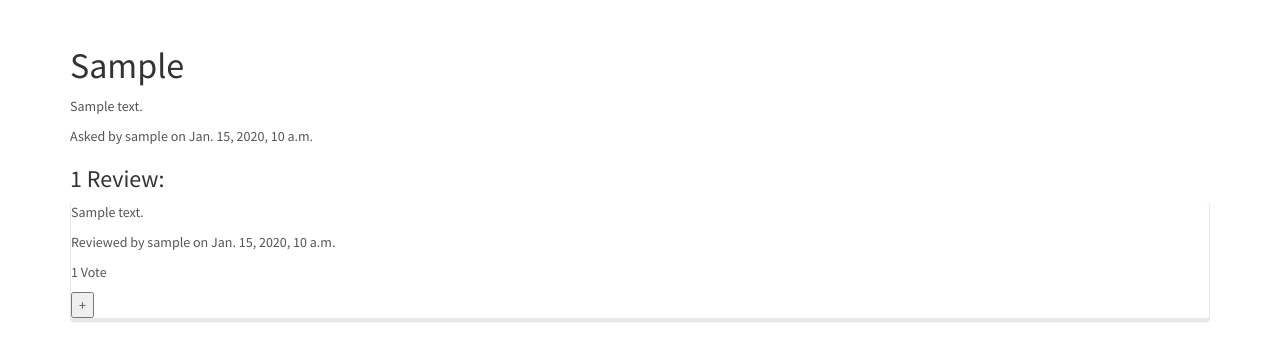
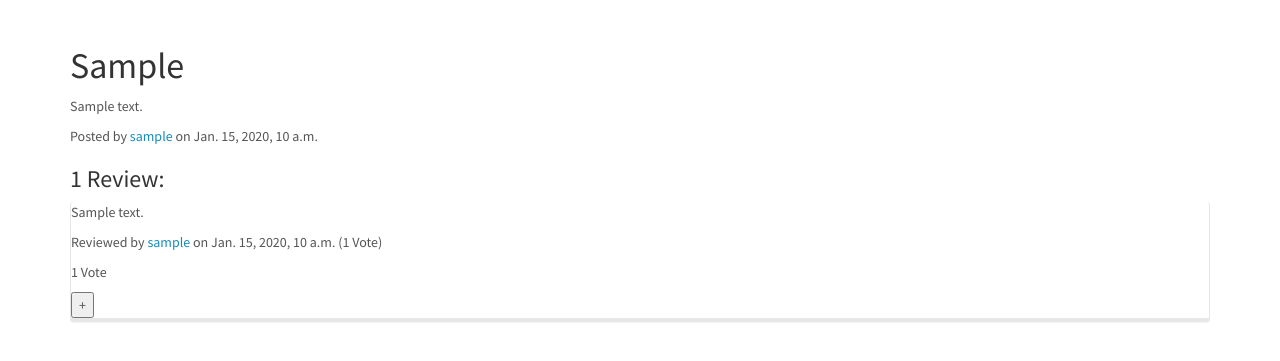
Before and after one commit to jonerra/stock_app, a Django app: template templates/stock/stock_detail.html in a window 1280 px wide. Shown: the part 54-415 px from the top of the page. Run offline with Django 3.2, Linux system fonts and the light colour scheme; the template is opened without the code that fills it: values that come from a table or form of the project are taken from there, others are empty; tables that the repository leaves empty hold one stand-in row (values such as "Sample post"); some libraries are stand-ins or nearby versions.

Commit message:
add profile links

```diff
--- a/templates/stock/stock_detail.html
+++ b/templates/stock/stock_detail.html
@@ -2,7 +2,7 @@
 {% block content %}
 <h1>{{ stock.company }}</h1>
 <p>{{ stock.description }}</p>
-<p>Asked by {{ stock.user.username }} on {{ stock.created_at }}</p>
+<p>Posted by <a href="{% url 'user_detail' slug=stock.user.username %}">{{ stock.user.username }}</a> on {{ stock.created_at }}</p>
 {% if stock.user == user %}
 <p><a href="{% url 'stock_update' pk=stock.id %}">Edit Stock</a></p>
 <p><a href="{% url 'stock_delete' pk=stock.id %}">Delete Stock</a></p>
@@ -17,7 +17,7 @@
     <p><a href="{% url 'review_update' stock_pk=stock.id review_pk=review.id %}">Edit Review</a></p>
     <p><a href="{% url 'review_delete' stock_pk=stock.id review_pk=review.id %}">Delete Review</a></p>
     {% endif %}
-    <p>Reviewed by {{ review.user.username }} on {{ review.created_at }}</p>
+    <p>Reviewed by <a href="{% url 'user_detail' slug=review.user.username %}">{{ review.user.username }}</a> on {{ review.created_at }} ({{ review.vote_set.all.count }} Vote{{ review.vote_set.all.count|pluralize }})</p>
     <p>{{ review.vote_set.all.count }} Vote{{ review.vote_set.all.count|pluralize }}</p>
     <form method="post" action="{% url 'vote' %}">
         {% csrf_token %}
--- a/templates/stock/stock_list.html
+++ b/templates/stock/stock_list.html
@@ -3,7 +3,7 @@
 {% for stock in object_list %}
 <div class="panel">
     <h3><a href="{{ stock.get_absolute_url }}">{{ stock.company }}</a></h3>
-    <p>Asked by {{ stock.user.username }} on {{ stock.created_at }}</p>
+    <p>Posted by <a href="{% url 'user_detail' slug=stock.user.username %}">{{ stock.user.username }}</a> on {{ stock.created_at }}</p>
     <p>{{ stock.vote_set.all.count }} Vote{{ stock.vote_set.all.count|pluralize }}</p>
     <form method="post" action="{% url 'vote' %}">
         {% csrf_token %}
```
